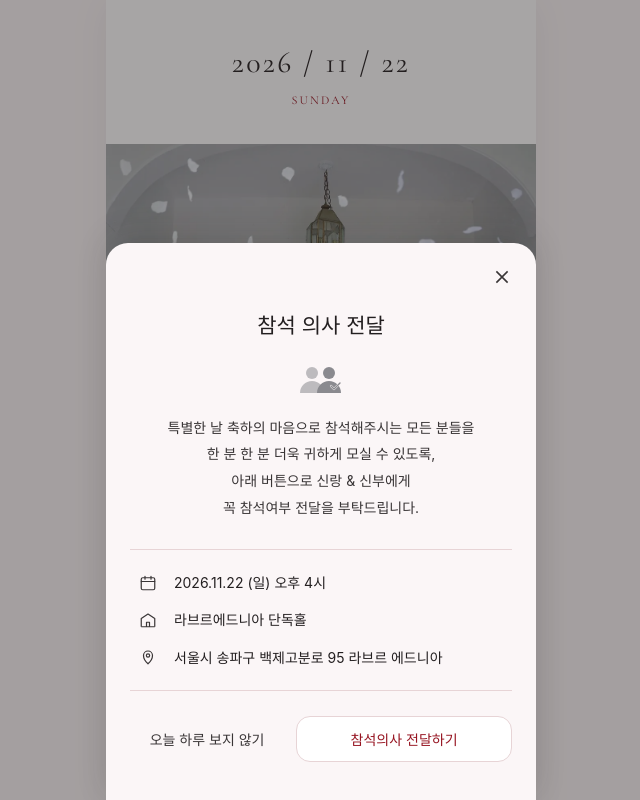
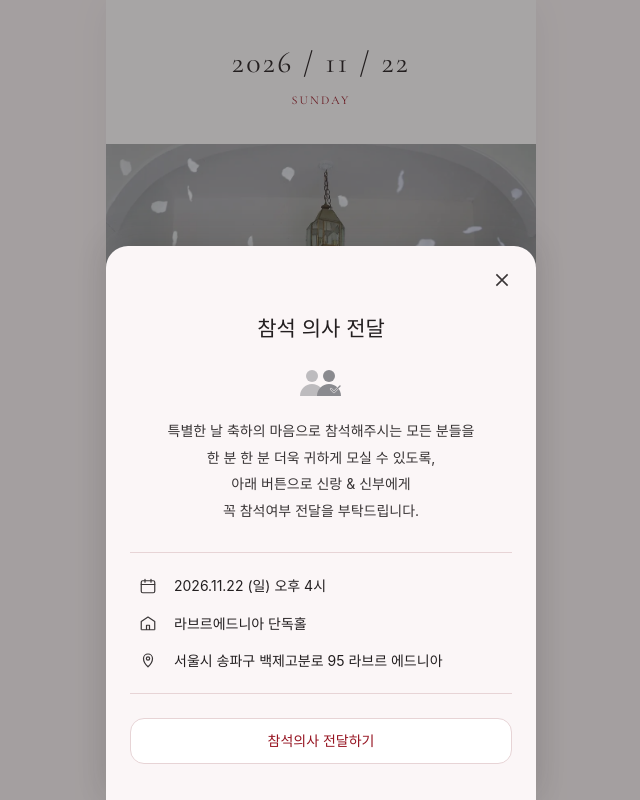
Before and after one commit to ShinHyunJong/hjmj-wedding-invitation, a Next.js app: page / in a window 1280 px wide. Shown: the top 800 px of the page, without its empty margins (319-959 px from the left). Built offline with nearby package versions, Linux system fonts and the light colour scheme; no server answers; a web font is replaced by a local one.

Commit message:
참석 의사 팝업: '오늘 하루 보지 않기' 제거, 첫 렌더링부터 바로 표시
Co-Authored-By: Claude Fable 5.1 <noreply@anthropic.com>

```diff
--- a/src/components/sections/RsvpPopup.tsx
+++ b/src/components/sections/RsvpPopup.tsx
@@ -1,41 +1,19 @@
 "use client";
 
-import { useEffect, useState } from "react";
+import { useState } from "react";
 import Modal from "@/components/ui/Modal";
 import { Button } from "@/components/ui/Button";
 import RsvpForm from "./RsvpForm";
 import type { Wedding } from "@/config/wedding";
 
-const KEY = "rsvp-popup-hide-until";
-
 /**
- * 첫 진입 시 하단에서 올라오는 참석 의사 안내 시트 (참고 사이트 mZdJd64x2r).
- * "오늘 하루 보지 않기" 를 누르면 다음 날 0시(KST)까지 다시 뜨지 않는다 (localStorage).
+ * 진입 시 바로 뜨는 참석 의사 안내 시트 (참고 사이트 mZdJd64x2r).
+ * 페이지 첫 렌더링부터 열린 상태로 그려지며(지연 없음), × 로 닫거나 폼을 제출하면 사라진다. 매 방문마다 다시 뜬다.
  */
 export default function RsvpPopup({ wedding }: { wedding: Wedding }) {
-  const [open, setOpen] = useState(false);
+  const [open, setOpen] = useState(true);
   const [form, setForm] = useState(false);
   const { date, venue } = wedding;
-
-  useEffect(() => {
-    let hidden = false;
-    try {
-      const until = Number(localStorage.getItem(KEY) ?? 0);
-      hidden = until > Date.now();
-    } catch {}
-    if (hidden) return;
-    const t = setTimeout(() => setOpen(true), 1400);
-    return () => clearTimeout(t);
-  }, []);
-
-  function hideToday() {
-    try {
-      const kstNow = Date.now() + 9 * 3600 * 1000;
-      const nextMidnightKst = Math.floor(kstNow / 86400000 + 1) * 86400000 - 9 * 3600 * 1000;
-      localStorage.setItem(KEY, String(nextMidnightKst));
-    } catch {}
-    setOpen(false);
-  }
 
   const weekday = ["일", "월", "화", "수", "목", "금", "토"][new Date(Date.UTC(date.year, date.month - 1, date.day)).getUTCDay()];
   const hour12 = date.hour % 12 === 0 ? 12 : date.hour % 12;
@@ -63,10 +41,7 @@ export default function RsvpPopup({ wedding }: { wedding: Wedding }) {
             <Row icon={<PinIcon />}>{venue.address}</Row>
           </dl>
 
-          <div className="mt-6 grid grid-cols-[1fr_1.4fr] items-center gap-3">
-            <button type="button" onClick={hideToday} className="py-3 text-[14px] text-text-sub underline-offset-4 hover:underline">
-              오늘 하루 보지 않기
-            </button>
+          <div className="mt-6">
             <Button onClick={() => setForm(true)} className="w-full">
               참석의사 전달하기
             </Button>
```
Also changed, not shown: 1 other file (tests, documents, lock files or other folders).
